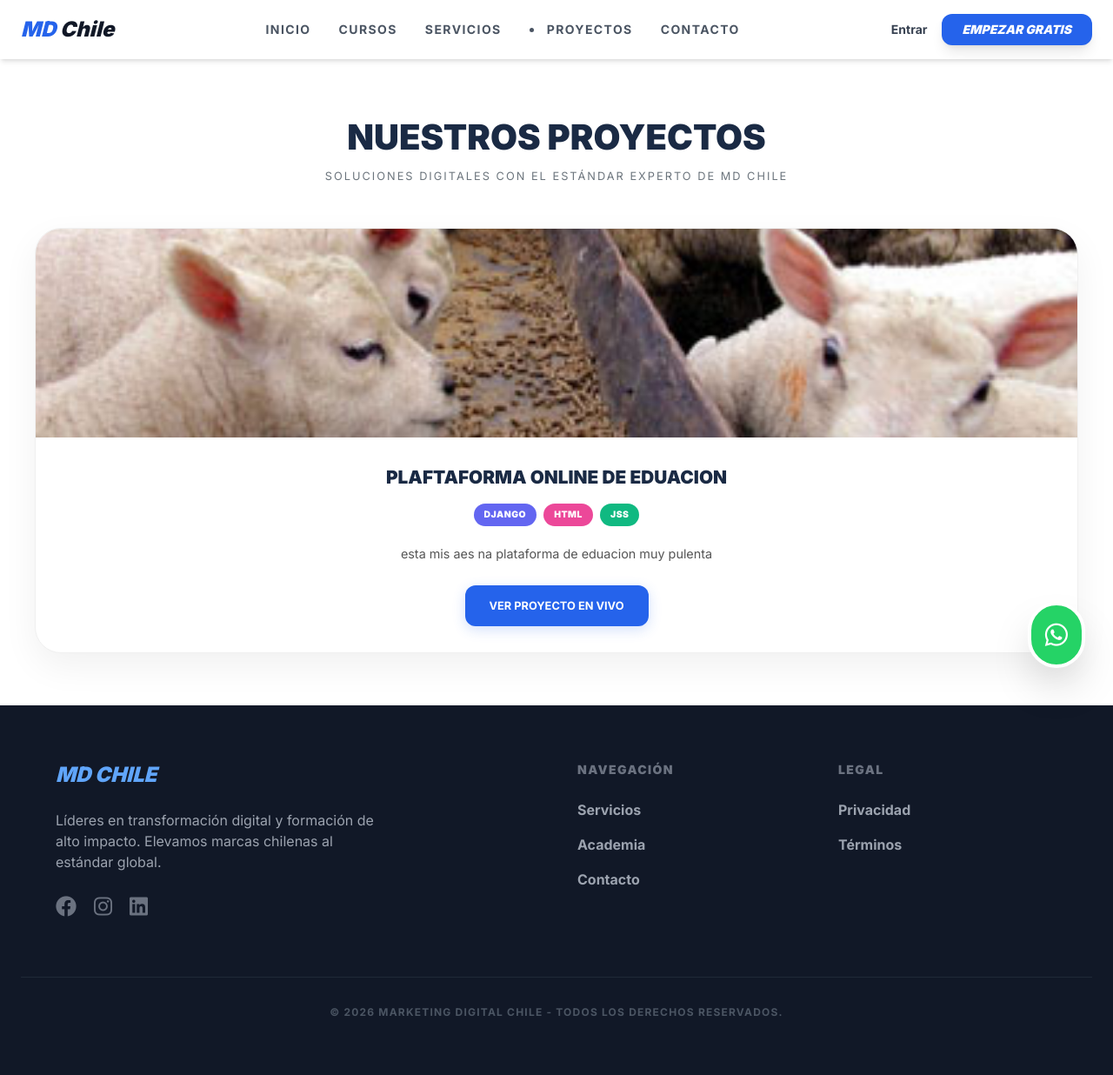
After one commit to VikingoPkk/marketing-digital-chile, a Django app: page /proyectos/ in a window 1280 px wide. The commit adds this page. Shown: the whole page at 87% size. Run offline with Django 5.2, Linux system fonts and the light colour scheme; data comes from the database, SQL or seed files in the repository; both versions use the stored data as it was after the commit; some libraries are stand-ins or nearby versions.

Commit message:
Vitrina de Proyectos finalizada: Filtros de colores, diseño limpio y blindaje de Admin activo

```diff
--- a/agency/models.py
+++ b/agency/models.py
@@ -56,3 +56,22 @@ class ContactMessage(models.Model):
 
     def __str__(self):
         return f"Lead: {self.name} - Interesado en: {self.servicio_interes}"
+
+    # agency/models.py
+from django.db import models
+
+class Project(models.Model):
+    title = models.CharField(max_length=200, verbose_name="Título del Proyecto")
+    description = models.TextField(verbose_name="Descripción")
+    image = models.ImageField(upload_to='projects/', verbose_name="Imagen del Software")
+    url_demo = models.URLField(blank=True, null=True, verbose_name="Enlace Demo/Web")
+    technologies = models.CharField(max_length=200, verbose_name="Tecnologías usadas")
+    order = models.PositiveIntegerField(default=0, verbose_name="Orden")
+
+    class Meta:
+        verbose_name = "Proyecto"
+        verbose_name_plural = "Proyectos"
+        ordering = ['order']
+
+    def __str__(self):
+        return self.title
--- /dev/null
+++ b/agency/templatetags/custom_filters.py
@@ -0,0 +1,18 @@
+from django import template
+
+register = template.Library()
+
+@register.filter(name='split')
+def split(value, key):
+    """Divide una cadena por la clave dada."""
+    return value.split(key)
+
+@register.filter(name='modulo')
+def modulo(num, val):
+    """Devuelve el resto de la división."""
+    return num % val
+
+@register.filter(name='trim')
+def trim(value):
+    """Limpia espacios en blanco."""
+    return value.strip()
--- a/courses/urls.py
+++ b/courses/urls.py
@@ -5,15 +5,13 @@ urlpatterns = [
     # --- NAVEGACIÓN PRINCIPAL ---
     path('', views.home, name='home'),
     path('contacto/', views.contact_page, name='contact_view'),
+    path('proyectos/', views.projects_list, name='projects_list'), # <-- NUEVA RUTA
 
     # --- SISTEMA DE SERVICIOS Y LANDINGS (META SUITE) ---
-    # Vitrina general de servicios
     path('servicios/', views.services_list, name='services_list'),
-    # Landing Page individual por SLUG (Para tus campañas)
     path('servicios/<slug:slug>/', views.service_detail, name='service_detail'),
 
     # --- DASHBOARD DE AGENCIA (NUEVO) ---
-    # Centro de mando para que Angelo vea sus prospectos/leads
     path('prospectos-agencia/', views.leads_dashboard, name='leads_dashboard'),
 
     # --- SISTEMA DE ACADEMIA (DASHBOARD Y CURSOS) ---
--- a/courses/views.py
+++ b/courses/views.py
@@ -5,15 +5,15 @@ from django.http import FileResponse, HttpResponse
 from django.contrib import messages
 from django.core.mail import send_mail
 from django.conf import settings
-from django.template.loader import render_to_string # <-- NUEVO: Para diseño HTML
-from django.utils.html import strip_tags           # <-- NUEVO: Para versión texto plano
+from django.template.loader import render_to_string # Para diseño HTML
+from django.utils.html import strip_tags           # Para versión texto plano
 from reportlab.pdfgen import canvas
 from reportlab.lib.pagesizes import landscape, A4
 from reportlab.lib.units import cm
 
 # Modelos del sistema
 from .models import Course, Certificate, LessonProgress, Lesson, Enrollment, Quiz, CourseQuery
-from agency.models import Service, ContactMessage
+from agency.models import Service, ContactMessage, Project # <-- IMPORTADO PROJECT
 
 # 1. VISTAS DE NAVEGACIÓN Y AGENCIA
 def home(request):
@@ -28,6 +28,11 @@ def services_list(request):
     """Muestra la vitrina de servicios dinámicos."""
     servicios_reales = Service.objects.filter(is_active=True).order_by('order')
     return render(request, 'servicios_academia.html', {'servicios': servicios_reales})
+
+def projects_list(request):
+    """Muestra la galería de softwares desarrollados por la agencia."""
+    proyectos = Project.objects.all().order_by('order')
+    return render(request, 'agency/projects_list.html', {'proyectos': proyectos})
 
 # --- LANDING PAGE CON CORREO HTML PROFESIONAL ---
 def service_detail(request, slug):
@@ -60,9 +65,8 @@ def service_detail(request, slug):
                 'regalo_url': regalo_url
             }
 
-            # Renderizamos el template HTML que crearemos luego
             html_message = render_to_string('emails/welcome_lead.html', context)
-            plain_message = strip_tags(html_message) # Versión alternativa para apps viejas
+            plain_message = strip_tags(html_message)
 
             try:
                 send_mail(
@@ -70,13 +74,12 @@ def service_detail(request, slug):
                     plain_message,
                     settings.EMAIL_HOST_USER,
                     [email],
-                    html_message=html_message, # <--- DISPARO CON DISEÑO
+                    html_message=html_message,
                     fail_silently=False,
                 )
             except Exception as e:
                 print(f"Error enviando correo profesional: {e}")
 
-            # 4. Redirigir a la página de Gracias
             return render(request, 'agency/thanks_gift.html', {
                 'service': service,
                 'nombre_cliente': nombre
@@ -84,18 +87,16 @@ def service_detail(request, slug):
 
     return render(request, 'agency/service_landing.html', {'service': service})
 
-# --- NUEVO: DASHBOARD DE LEADS PARA ANGELO ---
+# --- DASHBOARD DE LEADS PARA ANGELO ---
 @login_required
 def leads_dashboard(request):
     """Vista exclusiva para que Angelo vea los prospectos capturados."""
-    # Seguridad: Solo staff (Angelo) puede entrar
     if not request.user.is_staff:
         messages.error(request, "No tienes permisos de Capitán para ver esta zona.")
         return redirect('dashboard')
 
     leads = ContactMessage.objects.all().order_by('-created_at')
     return render(request, 'agency/leads_admin.html', {'leads': leads})
-
 
 # 2. DASHBOARD Y PROGRESO DEL ALUMNO
 @login_required
@@ -128,7 +129,6 @@ def dashboard(request):
 
 @login_required
 def course_detail(request, course_id):
-    """Carga la lección actual y duda académica."""
     course = get_object_or_404(Course, id=course_id)
     if not Enrollment.objects.filter(user=request.user, course=course).exists():
         return redirect('checkout', course_id=course.id)
@@ -162,7 +162,6 @@ def course_detail(request, course_id):
 
 @login_required
 def toggle_lesson_completion(request, lesson_id):
-    """Marca lección como completada."""
     lesson = get_object_or_404(Lesson, id=lesson_id)
     progress, _ = LessonProgress.objects.get_or_create(user=request.user, lesson=lesson)
     progress.is_completed = not progress.is_completed
@@ -241,3 +240,9 @@ def generate_diploma_pdf(request, certificate_id):
     c.setFont("Helvetica-Bold", 22); c.drawCentredString(width/2, height/2 - 3.5*cm, cert.course.title.upper())
     c.save(); buffer.seek(0)
     return FileResponse(buffer, as_attachment=True, filename=f'Diploma_{cert.course.slug}.pdf')
+
+def projects_list(request):
+    """Muestra la galería de softwares desarrollados."""
+    # Buscamos todos los proyectos en la bodega
+    proyectos = Project.objects.all().order_by('order')
+    return render(request, 'agency/projects_list.html', {'proyectos': proyectos})
--- /dev/null
+++ b/templates/agency/projects_list.html
@@ -0,0 +1,71 @@
+{% extends 'base.html' %}  {% load custom_filters %}  {% block content %}
+<div class="projects-wrapper">
+    <div class="header-section text-center">
+        <h1 class="main-title">NUESTROS PROYECTOS</h1>
+        <p class="subtitle">SOLUCIONES DIGITALES CON EL ESTÁNDAR EXPERTO DE MD CHILE</p>
+    </div>
+
+    <div class="projects-grid">
+        {% for proyecto in proyectos %}
+        <div class="project-card">
+            <div class="card-image">
+                {% if proyecto.image %}
+                <img src="{{ proyecto.image.url }}" alt="{{ proyecto.title }}">
+                {% else %}
+                <div class="placeholder-img" style="height:240px; display:flex; align-items:center; justify-content:center; background:#f1f1f1; font-size:3rem;">🚀</div>
+                {% endif %}
+            </div>
+
+            <div class="card-content">
+                <h3 class="project-title">{{ proyecto.title|upper }}</h3>
+
+                <div class="tech-container">
+                    {% if proyecto.technologies %}
+                        {% with proyecto.technologies|split:"," as techs %}
+                            {% for tech in techs %}
+                                <span class="tech-badge color-{{ forloop.counter0|modulo:5 }}">
+                                    {{ tech|trim|upper }}
+                                </span>
+                            {% endfor %}
+                        {% endwith %}
+                    {% endif %}
+                </div>
+
+                <p class="project-description">{{ proyecto.description }}</p>
+
+                {% if proyecto.url_demo %}
+                <a href="{{ proyecto.url_demo }}" target="_blank" class="btn-md-chile">
+                    VER PROYECTO EN VIVO
+                </a>
+                {% endif %}
+            </div>
+        </div>
+        {% empty %}
+        <div class="empty-state text-center py-5">
+            <p>NUESTRA BODEGA DE SOFTWARE SE ESTÁ ACTUALIZANDO...</p>
+        </div>
+        {% endfor %}
+    </div>
+</div>
+
+<style>
+    .projects-wrapper { padding: 60px 20px; background: #fff; }
+    .header-section { margin-bottom: 50px; }
+    .main-title { font-size: 2.5rem; font-weight: 900; color: #1a2a44; margin: 0; }
+    .subtitle { color: #6c757d; font-weight: 500; letter-spacing: 2px; font-size: 0.8rem; margin-top: 5px; }
+    .projects-grid { display: grid; grid-template-columns: repeat(auto-fit, minmax(320px, 1fr)); gap: 35px; max-width: 1200px; margin: 0 auto; }
+    .project-card { border-radius: 30px; overflow: hidden; box-shadow: 0 15px 40px rgba(0,0,0,0.06); border: 1px solid #f0f0f0; transition: 0.4s; background: #fff; }
+    .project-card:hover { transform: translateY(-12px); box-shadow: 0 25px 50px rgba(0,0,0,0.1); }
+    .card-image { height: 240px; overflow: hidden; }
+    .card-image img { width: 100%; height: 100%; object-fit: cover; transition: 0.5s; }
+    .project-card:hover .card-image img { transform: scale(1.1); }
+    .card-content { padding: 30px; text-align: center; }
+    .project-title { font-size: 1.3rem; font-weight: 800; color: #1a2a44; margin-bottom: 15px; }
+    .tech-container { display: flex; flex-wrap: wrap; justify-content: center; gap: 8px; margin-bottom: 20px; }
+    .tech-badge { font-size: 0.65rem; font-weight: 800; padding: 5px 12px; border-radius: 50px; color: white; letter-spacing: 0.5px; }
+    .color-0 { background: #6366f1; } .color-1 { background: #ec4899; } .color-2 { background: #10b981; } .color-3 { background: #f59e0b; } .color-4 { background: #3b82f6; }
+    .project-description { color: #555; font-size: 0.9rem; line-height: 1.6; margin-bottom: 25px; }
+    .btn-md-chile { display: inline-block; background: #2563eb; color: white !important; padding: 14px 28px; border-radius: 12px; text-decoration: none; font-weight: 700; font-size: 0.8rem; transition: 0.3s; box-shadow: 0 4px 15px rgba(37, 99, 235, 0.2); }
+    .btn-md-chile:hover { background: #1d4ed8; transform: scale(1.03); }
+</style>
+{% endblock %}
--- a/templates/base.html
+++ b/templates/base.html
@@ -34,6 +34,9 @@
             <a href="{% url 'home' %}" class="hover:text-blue-600 transition">Inicio</a>
             <a href="{% url 'dashboard' %}" class="hover:text-blue-600 transition">Cursos</a>
             <a href="{% url 'services_list' %}" class="hover:text-blue-600 transition">Servicios</a>
+            <li class="nav-item">
+            <a class="nav-link {% if request.path == '/proyectos/' %}active{% endif %}" href="{% url 'projects_list' %}">PROYECTOS</a>
+            </li>
             <a href="{% url 'contact_view' %}" class="hover:text-blue-600 transition">Contacto</a>
         </div>
 
```
Also changed, not shown: agency/admin.py (+8 -1 lines), agency/migrations/0005_project.py (added), agency/templatetags/__init__.py (added), db.sqlite3, media/projects/WhatsApp_Image_2025-08-07_at_17.44.40_1.jpeg (added), media/projects/WhatsApp_Image_2025-08-07_at_17.44.41_3.jpeg (added).
